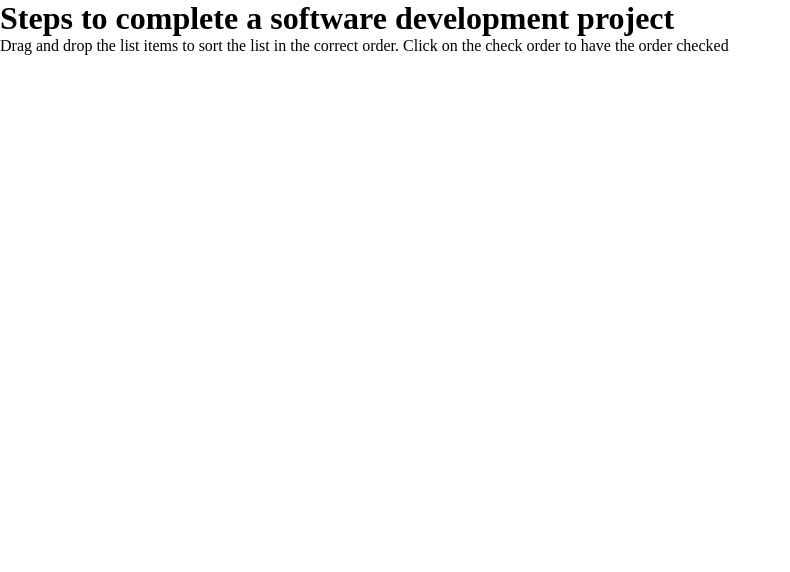
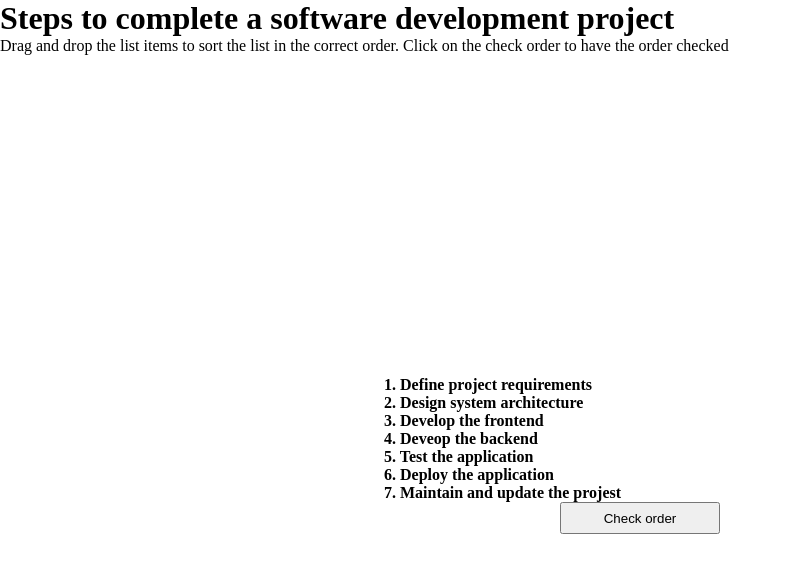
Before and after one commit to dianat2021/draggable-list-workshop, a website built with Vite: page index.html in a window 1280 px wide. Shown: the whole page, without its empty margins (0-790 px from the left). Built offline with nearby package versions, Linux system fonts and the light colour scheme.

Commit message:
create list items dynamically

```diff
--- a/src/css/reset.css
+++ b/src/css/reset.css
@@ -7,3 +7,8 @@
 button {
   cursor: pointer;
 }
+
+ol,
+ul {
+  list-style: none;
+}
--- a/src/css/styles.css
+++ b/src/css/styles.css
@@ -12,7 +12,10 @@ body {
 .header__description {
   font-size: var(--font-size-medium);
 }
-
+main {
+  width: 100%;
+  height: 100%;
+}
 .main-container {
   width: 100%;
   height: 100%;
@@ -29,3 +32,26 @@ body {
   flex-direction: column;
   gap: var(--spacing-x-small);
 }
+
+.list__item {
+  padding: var(--spacing-medium);
+  background-color: var(--color-note-background);
+  cursor: grab;
+  font-weight: bold;
+}
+
+.list__item--dragged {
+  background-color: royalblue;
+}
+
+.list__compare-button {
+  min-width: 160px;
+  min-height: 32px;
+}
+
+.correct {
+  background-color: lightgreen;
+}
+.incorrect {
+  background-color: red;
+}
--- a/src/js/app.js
+++ b/src/js/app.js
@@ -0,0 +1,2 @@
+import createListItems from "./createListItems";
+document.addEventListener("DOMContentLoaded", createListItems);
--- /dev/null
+++ b/src/js/createListItems.js
@@ -0,0 +1,24 @@
+import stepsForSoftwareProject from "./stepsData";
+
+const createListItems = () => {
+  const list = document.querySelector(".list");
+  list.innerHTML = "";
+
+  stepsForSoftwareProject.forEach((step, index) => {
+    const listItem = document.createElement("li");
+    list.append(listItem);
+    listItem.textContent = `${index + 1}. ${step} `;
+    listItem.classList.add("list__item");
+    listItem.setAttribute("draggable", true);
+    listItem.setAttribute("data-index", index);
+  });
+  const compareButton = document.createElement("button");
+  document.querySelector(".main-container").append(compareButton);
+  compareButton.textContent = "Check order";
+  compareButton.classList.add("list__compare-button");
+
+  //   compareButton.addEventListener("click", compareOrder)
+  //   handleDragAndDrop();
+};
+
+export default createListItems;
--- /dev/null
+++ b/src/js/stepsData.js
@@ -0,0 +1,11 @@
+const stepsForSoftwareProject = [
+  "Define project requirements",
+  "Design system architecture",
+  "Develop the frontend",
+  "Deveop the backend",
+  "Test the application",
+  "Deploy the application",
+  "Maintain and update the projest",
+];
+
+export default stepsForSoftwareProject;
```
